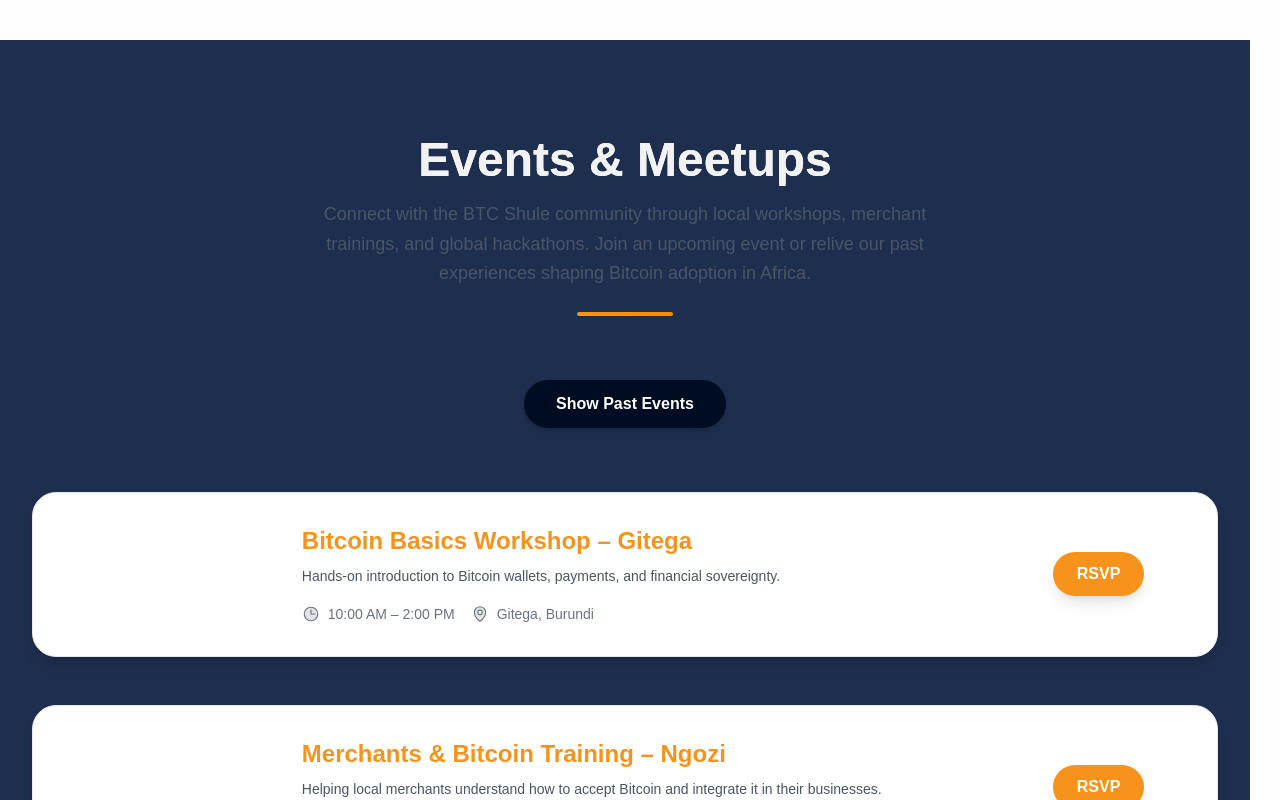
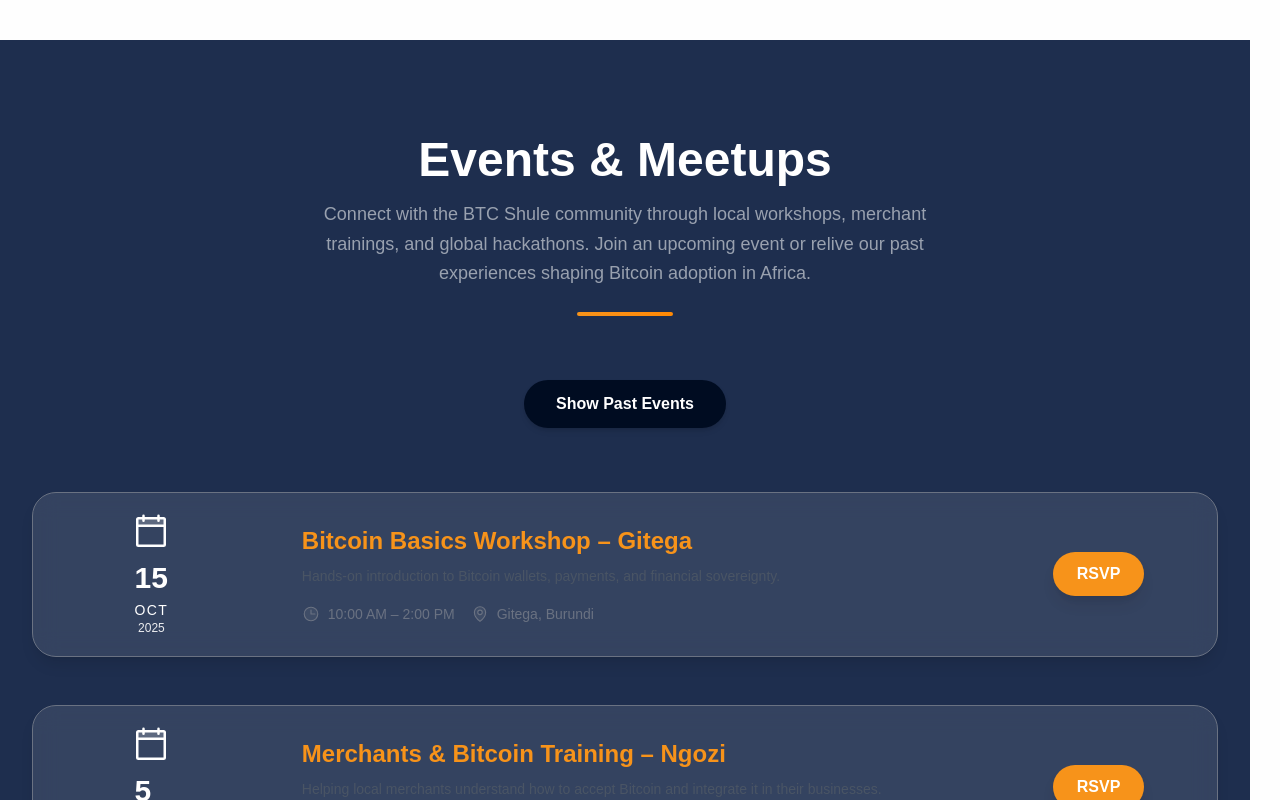
Before and after one commit to BTC-Shule/btc_shule_website, a Next.js app: page / in a window 1280 px wide. Shown: the part 6460-7260 px from the top of the page. Built offline with nearby package versions, Linux system fonts and the light colour scheme.

Commit message:
refactor: update events styles

```diff
--- a/src/app/volunteer/page.tsx
+++ b/src/app/volunteer/page.tsx
@@ -84,7 +84,7 @@
         </section>
 
         {/* Featured Initiatives */}
-        <section className="py-20 md:py-28 bg-gradient-to-b from-gray-900 to-gray-800 text-white">
+        <section className="py-20 md:py-28 bg-secondary-light text-white">
           <div className="max-w-6xl mx-auto px-6 text-center">
             <h2 className="text-4xl font-bold mb-6">Featured Volunteer Initiatives</h2>
             <p className="text-gray-300 max-w-3xl mx-auto mb-12">
@@ -168,7 +168,7 @@
             <p className="text-gray-300 mb-10">
               Fill out the form and tell us how you’d like to contribute. Every skill matters.
             </p>
-            <form className="space-y-6 bg-white/10 backdrop-blur-lg p-8 rounded-2xl shadow-xl border border-white/20">
+            <form className="space-y-6 bg-white/10 backdrop-blur-lg px-4 md:px-8 p-8 rounded-2xl shadow-xl border border-white/20">
               <input
                 type="text"
                 placeholder="Your Name"
--- a/src/components/Events.tsx
+++ b/src/components/Events.tsx
@@ -73,10 +73,10 @@
           viewport={{ once: true }}
           className="text-center"
         >
-          <h2 className="text-4xl md:text-5xl font-extrabold bg-white bg-clip-text">
+          <h2 className="text-4xl md:text-5xl font-extrabold text-white">
             Events & Meetups
           </h2>
-          <p className="mt-4 text-gray-600 dark:text-gray-300 max-w-2xl mx-auto text-lg leading-relaxed">
+          <p className="mt-4 text-gray-400 max-w-2xl mx-auto text-lg leading-relaxed">
             Connect with the BTC Shule community through local workshops,
             merchant trainings, and global hackathons. Join an upcoming event or
             relive our past experiences shaping Bitcoin adoption in Africa.
@@ -109,26 +109,32 @@
                 whileInView={{ opacity: 1, y: 0 }}
                 transition={{ duration: 0.8, delay: i * 0.1 }}
                 viewport={{ once: true }}
-                className="relative flex flex-col md:flex-row bg-white dark:bg-gray-800 rounded-3xl shadow-lg hover:shadow-2xl border border-gray-200 dark:border-gray-700 overflow-hidden transition-all duration-500"
+                className="relative flex flex-col md:flex-row bg-white/10 backdrop-blur-md hover:bg-white/20 rounded-3xl shadow-lg hover:shadow-2xl border border-gray-500 overflow-hidden transition-all duration-500"
               >
-                {/* Date Badge */}
-                <div className="md:w-1/5 flex md:justify-center items-center text-white p-6 md:p-0 md:flex-col md:gap-1">
-                  <CalendarBlank size={40} weight="duotone" className="mb-2" />
-                  <div className="text-center">
+                <div className="md:w-1/5 flex md:flex-col md:justify-center items-center text-white p-6 md:p-0">
+                  <CalendarBlank size={40} weight="duotone" className="md:mb-2" />
+
+                  {/* Date + Month/Year container */}
+                  <div className="flex flex-row md:flex-col  justify-center gap-2 md:gap-1">
+                    {/* Date */}
                     <div className="text-3xl font-bold">
                       {typeof dateObj === "object" ? dateObj.day : event.date}
                     </div>
-                    <div className="uppercase text-sm tracking-widest">
-                      {typeof dateObj === "object" ? dateObj.month : ""}
-                    </div>
-                    <div className="text-xs opacity-90">
-                      {typeof dateObj === "object" ? dateObj.year : ""}
+
+                    {/* Month + Year stacked */}
+                    <div className="flex flex-col items-start md:items-center">
+                      <div className="uppercase text-sm tracking-widest">
+                        {typeof dateObj === "object" ? dateObj.month : ""}
+                      </div>
+                      <div className="text-xs opacity-90">
+                        {typeof dateObj === "object" ? dateObj.year : ""}
+                      </div>
                     </div>
                   </div>
                 </div>
 
                 {/* Details */}
-                <div className="flex flex-col justify-between md:w-3/5 p-8">
+                <div className="flex flex-col justify-between md:w-3/5 p-4 md:p-8">
                   <div>
                     <h3 className="text-2xl font-semibold text-primary dark:text-white mb-2">
                       {event.title}
@@ -174,7 +180,6 @@
           })}
         </div>
       </div>
-
     </section>
   );
 }
```
